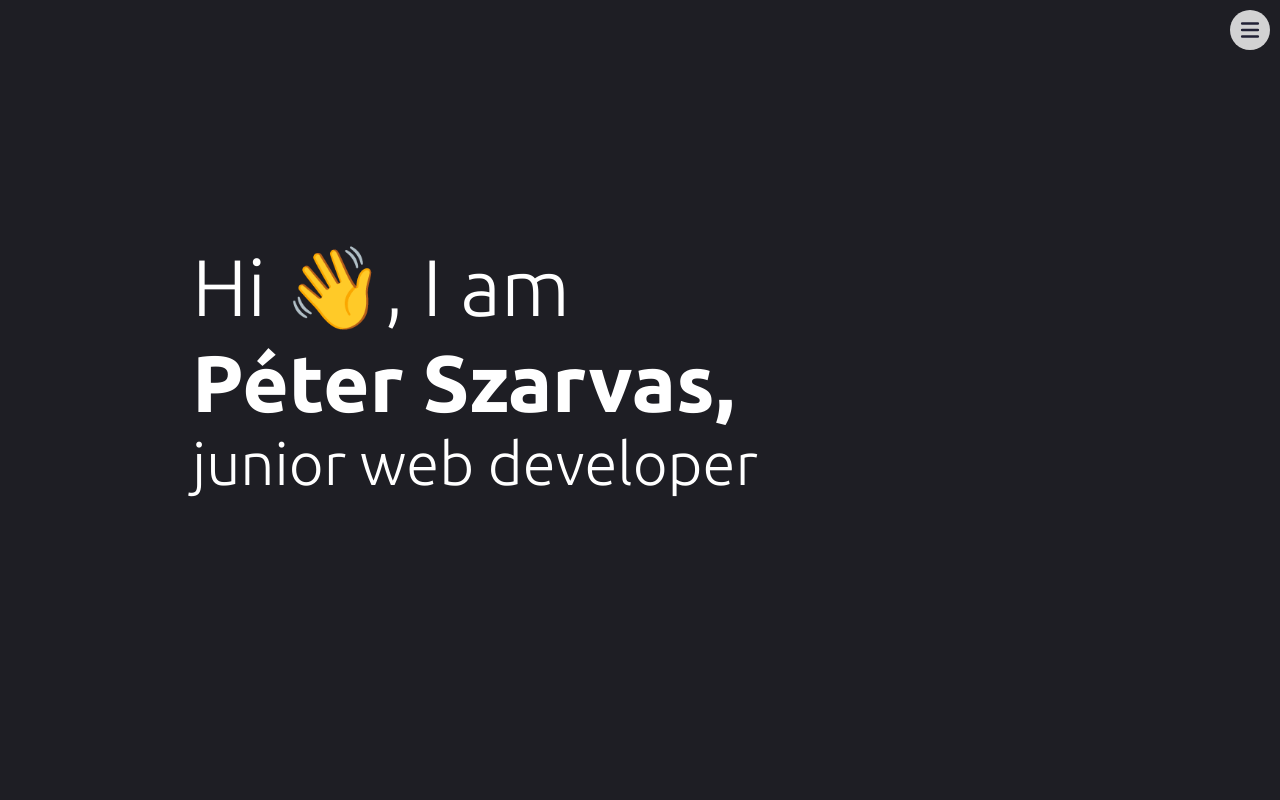
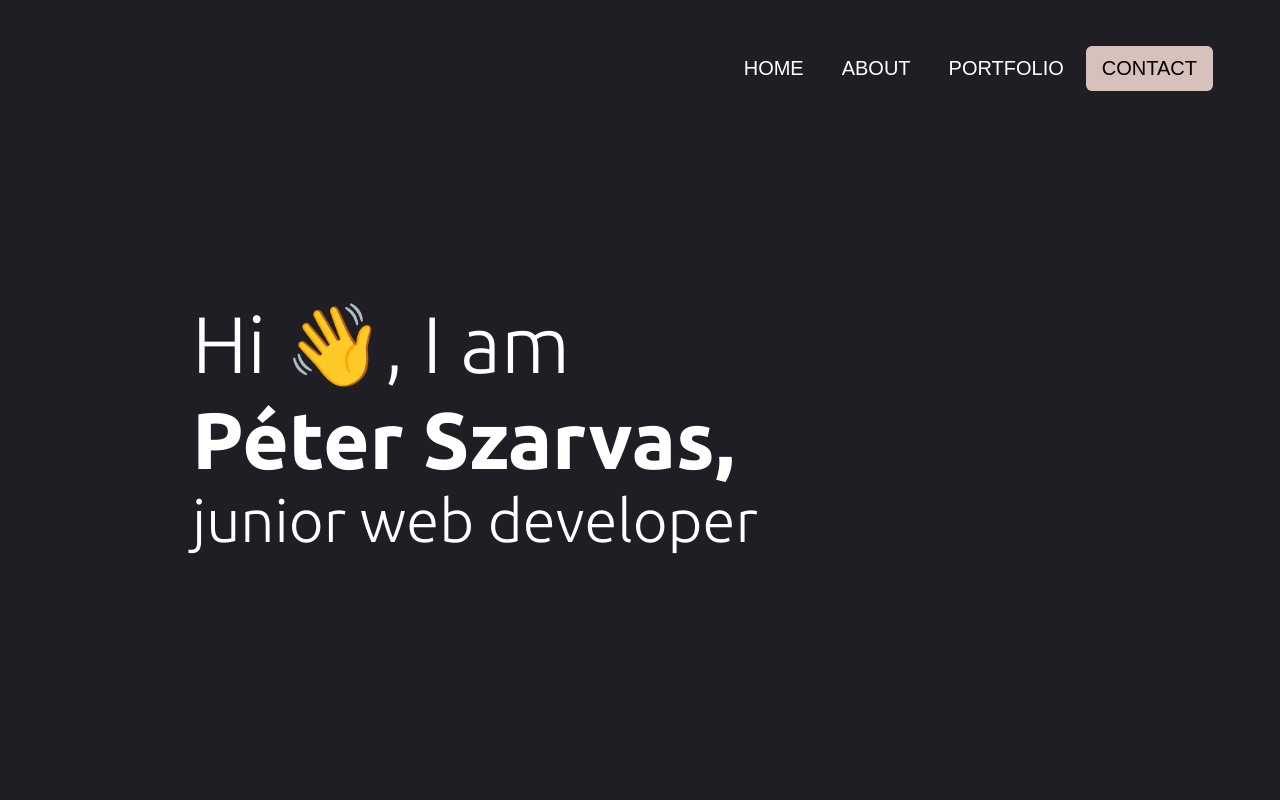
Before and after one commit to peterszarvas94/portfolio-old-1, a React (Create React App) app: page / in a window 1280 px wide. Shown: the top 800 px of the page. Built offline with nearby package versions, Linux system fonts and the light colour scheme.

Commit message:
added responsiveness to menu

```diff
--- a/src/components/Navigation.js
+++ b/src/components/Navigation.js
@@ -8,21 +8,57 @@ const Navigation = () => {
     // state for the menu opening
     const [opened, setOpened] = useState(false);
     const [loaded, setLoaded] = useState(false);
+    const [windowSize, setWindowSize] = useState({
+        width: undefined,
+        height: undefined,
+    });
 
     // updating the menu
     useEffect(() => {
+
         const list = document.getElementById('nav_list');
         list.classList.remove('nav_list_animate_in', 'nav_list_animate_out');
-        list.classList.add((opened) ? 'nav_list_animate_in' : 'nav_list_animate_out');
+
+        if (windowSize.width <= 768) {
+            list.classList.add((opened) ? 'nav_list_animate_in' : 'nav_list_animate_out');
+        }
+         // eslint-disable-next-line react-hooks/exhaustive-deps
     }, [opened]);
 
     //check if clicked and not auto-run
     useEffect(() => {
-        const list = document.getElementById('nav_list');
-        if (loaded) list.style.display = 'block';
+        if (loaded) {
+            document.getElementById('nav_list').style.display = 'block';
+            document.getElementById('nav_sandwich').style.animation ='none';
+            document.getElementById('nav_sandwich').style.opacity = '.8';
+        }
     }, [loaded]);
 
-    document.addEventListener('scroll', console.log('hey'))
+    useEffect(() => {
+        function handleResize() {
+
+            setWindowSize({
+                width: window.innerWidth,
+                height: window.innerHeight,
+            });
+        }
+        window.addEventListener('resize', handleResize);
+        window.addEventListener('orientationchange', handleResize);
+        handleResize();
+        return () => {
+            window.removeEventListener('resize', handleResize);
+            window.removeEventListener('orientationchange', handleResize);
+        };
+    }, []);
+
+    useEffect(() => {
+        document.getElementById('nav_list').classList.remove('nav_list_animate_in', 'nav_list_animate_out');
+        setOpened(false);
+        if (windowSize.width >= 768) {
+            document.getElementById('nav_sandwich').style.animation ='none';
+            document.getElementById('nav_sandwich').style.opacity = '.8';
+        }
+    }, [windowSize]);
 
     // handling sandwich menu click
     const toggleMenu = () => {
@@ -40,11 +76,8 @@ const Navigation = () => {
             toggleMenu();
             return;
         }
-
-
         const nav_height = document.getElementById('nav_container').getBoundingClientRect().height;
         window.scroll(0, getElementTop(id) - nav_height +1);
-
         toggleMenu();
     }
 
@@ -66,7 +99,7 @@ const Navigation = () => {
                         if (el.classList.contains('nav_active')) {
                             el.classList.remove('nav_active');
                         }
-                        nav_elements[i].classList.add('nav_active')
+                        nav_elements[i].classList.add('nav_active');
                     }
                 }
             }
@@ -77,14 +110,16 @@ const Navigation = () => {
         <>
             <div className='nav_before' id='nav_before' />
             <div className='nav_container' id='nav_container'>
-                <div className='nav_sandwich'>
-                    <div className="nav_sandwich_button" onClick={toggleMenu}>
+                <div className='nav_sandwich nav_sandwich_animation' id='nav_sandwich'>
+                    <button className="nav_sandwich_button" onClick={toggleMenu}>
                         <HiMenu/>
-                    </div>
+                    </button>
                 </div>
                 <ul className='nav_list' id='nav_list'>
                     <li className='nav_close' onClick={toggleMenu}>
-                        <HiX />
+                        <button className='nav_close_button'>
+                            <HiX />
+                        </button>
                     </li>
                     <li className='nav_animate nav_animate_1 nav_active' onClick={
                         () => { scrollTo(0) }
--- a/src/styles/Navigation.css
+++ b/src/styles/Navigation.css
@@ -23,7 +23,9 @@
     padding: .5em;
     opacity: 0;
     cursor: pointer;
+}
 
+.nav_sandwich_animation {
     animation-name: animate-sandwich;
     animation-duration: 1s;
     animation-delay: 1.5s;
@@ -47,12 +49,20 @@
     color: #22223b;
     border-radius: 1em;
     font-size: 1.3em;
+    border: none;
+}
+
+.nav_sandwich_button:hover {
+    cursor: pointer;
+    background-color: #444140;
+    color: white;
+    /* border: 1px solid #444140; */
 }
 
 .nav_sandwich_button svg {
     position: relative;
-    left: .28em;
-    top: .25em;
+    left: 0;
+    top: .1em;
 }
 
 .nav_list {
@@ -71,13 +81,13 @@
     /* max-width: 2000px; */
 
     width: 100%;
-    max-width: 15em;
+    /* max-width: 15em; */
     height: 100%;
 
     top: 0;
     right: 0;
 
-    clip-path: circle(0 at calc(100% - 1.5em) 1.5em);
+    clip-path: circle(0 at calc(100% - 1.45em) 1.5em);
 
 
 }
@@ -95,34 +105,83 @@
 }
 
 @keyframes animaite-menu-in {
-    from { clip-path: circle(0 at calc(100% - 1.5em) 1.5em); }
-    to { clip-path: circle(150% at calc(100% - 1.5em) 1.5em); }
+    from { clip-path: circle(0 at calc(100% - 1.45em) 1.5em); }
+    to { clip-path: circle(150% at calc(100% - 1.45em) 1.5em); }
 }
 
 @keyframes animaite-menu-out {
-    from { clip-path: circle(150% at calc(100% - 1.5em) 1.51em); }
-    to { clip-path: circle(0 at calc(100% - 1.5em) 1.5em); }
+    from { clip-path: circle(150% at calc(100% - 1.45em) 1.51em); }
+    to { clip-path: circle(0 at calc(100% - 1.45em) 1.5em); }
+}
+
+.nav_close {
+    width: 2em;
+    height: 2em;
+    display: block;
+    margin: 0 0 0 auto;
+    padding: .5em;
+    opacity: 1;
+    cursor: pointer;
+}
+
+.nav_close_button {
+    width: 100%;
+    height: 100%;
+    display: block;
+
+    border: 1px solid #444140;
+
+    background-color: #444140;
+    color: white;
+
+    border-radius: 1em;
+    font-size: 1.3em;
+    transition: .3s;
+}
+
+.nav_close_button:hover,
+.nav_close_button:active
+.nav_close_button:focus  {
+    cursor: pointer;
+
+    background-color: white;
+    color: black;;
+
+    transition: .3s;
+}
+
+.nav_close svg {
+    /* background-color: chartreuse; */
+    position: relative;
+    left: 0;
+    top: .1em;
 }
 
 .nav_list li {
     /* display: inline-block; */
-    margin: 0;
-    padding: .5em .5em;
-    margin: .3em .15em .3em auto;
-    width: fit-content;
     list-style: none;
-    border-radius: .3em;
     transition: .3s;
 }
 
+.nav_list li:not(.nav_close) {
+    width: fit-content;
+    border-radius: .3em;
+    padding: .5em .5em;
+    margin: .3em .15em .3em auto;
+}
+
 .nav_list li:hover {
-    background-color: #444140;
-    color: white;
+
     transition: .3s;
     cursor: pointer;
 }
 
-.nav_list button {
+.nav_list li:not(.nav_close):hover {
+    background-color: #444140;
+    color: white;
+}
+
+.nav_list button:not(.nav_close_button) {
     color: inherit;
     background-color: transparent;
     font-size: inherit;
@@ -136,7 +195,42 @@
 }
 
 /* for desktop */
-@media only screen and (min-width: 768px) {}
+@media only screen and (min-width: 768px) {
+
+    .nav_container {
+        position: sticky;
+        top: 0px;
+        height: fit-content;
+        background-color: #1e1e24;
+    }
+
+    .nav_sandwich {
+        display: none;
+    }
+
+    .nav_list {
+        display: block;
+        position: relative;
+        clip-path: none;
+        animation-fill-mode: none;
+        background-color: unset;
+        color: white;
+        width: 90%;
+        height: unset;
+        max-width: 2000px;
+        margin: 0 auto;
+        text-align: right;
+    }
+
+    .nav_close {
+        display: none;
+    }
+
+    .nav_list li:not(.nav_close){
+        display: inline-block;
+        margin: .3em .15em;
+    }
+}
 
 /* animations */
 /* .nav_animate {
```
